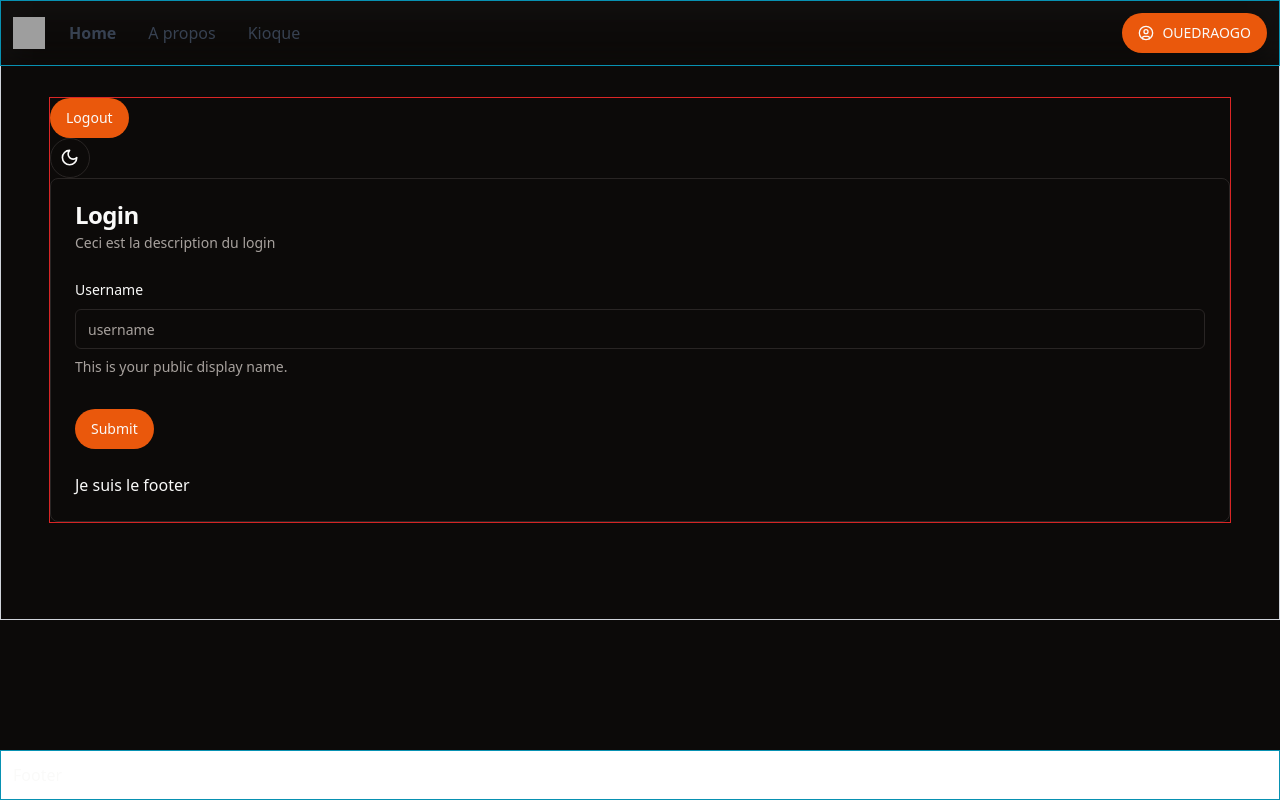
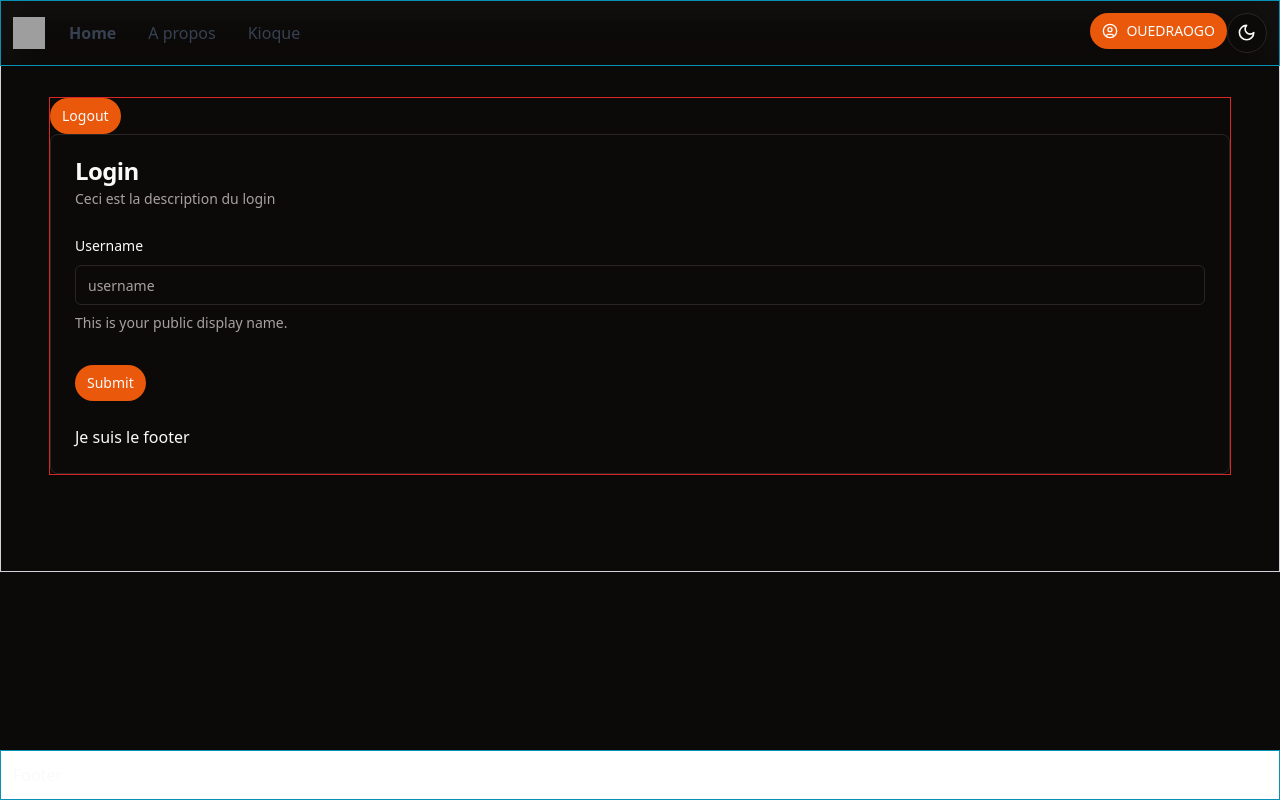
Before and after one commit to wendkoagenda/stachTest, a React (Vite) app: page /login in a window 1280 px wide. Both pictures are taken after typing "Sample" into the empty fields and a click on the button "Submit". Built offline with nearby package versions, Linux system fonts and the light colour scheme; grey boxes are pictures that could not be loaded.

Commit message:
Mise ajour du style des butons

```diff
--- a/src/components/commons/HorizontalHeader.tsx
+++ b/src/components/commons/HorizontalHeader.tsx
@@ -8,6 +8,7 @@ import { useEffect, useRef, useState } from "react";
 import { Link } from "react-router-dom";
 import Dropdown from "../custom/Dropdown";
 import UserDropdown from "../custom/UserDropdown";
+import { ModeToggle } from "../ui/mode-toggle";
 
 export default function HorizontalHeader() {
   const [isMenuOpen, setIsMenuOpen] = useState(false);
@@ -78,7 +79,8 @@ export default function HorizontalHeader() {
           </div>
         </div>
         <div className="flex items-center">
-          <div className="hidden sm:block">
+          <div className="hidden  sm:block">
+            <div className="flex flex-row">
               <div>
                 <UserDropdown title="OUEDRAOGO">
                   <>
@@ -96,6 +98,10 @@ export default function HorizontalHeader() {
                     </a>
                   </>
                 </UserDropdown>
+              </div>
+              <div>
+                <ModeToggle />
+              </div>
             </div>
           </div>
           <div className="-mr-2 flex md:hidden">
--- a/src/components/custom/UserDropdown.tsx
+++ b/src/components/custom/UserDropdown.tsx
@@ -38,7 +38,7 @@ const UserDropdown: React.FC<DropdownProps> = ({ children, title }) => {
 
   return (
     <div className="relative" ref={dropdownRef}>
-      <Button className="rounded-full" onClick={toggleDropdown}>
+      <Button onClick={toggleDropdown}>
         <CircleUser className="mr-2 h-4 w-4" /> {title}
       </Button>
       {isOpen && (
--- a/src/components/ui/button.tsx
+++ b/src/components/ui/button.tsx
@@ -21,14 +21,14 @@ const buttonVariants = cva(
       },
       size: {
         default: "h-10 px-4 py-2",
-        sm: "h-9 rounded-md px-3",
+        sm: "h-9 rounded-full px-3",
         lg: "h-11 rounded-md px-8",
         icon: "h-10 w-10",
       },
     },
     defaultVariants: {
       variant: "default",
-      size: "default",
+      size: "sm",
     },
   }
 );
--- a/src/pages/auth/Login.tsx
+++ b/src/pages/auth/Login.tsx
@@ -42,7 +42,7 @@ export default function Login() {
   });
 
   function onSubmit(values: z.infer<typeof formSchema>) {
-    console.log("Login model:", values);
+    console.log("Logn model:", values);
     dispatch(login());
     navigate("/");
   }
--- a/src/pages/home/Home.tsx
+++ b/src/pages/home/Home.tsx
@@ -75,7 +75,6 @@ export default function Home() {
               <Button onClick={handleLogin}>Login</Button>
             )}
           </div>
-          <ModeToggle />
           <Card>
             <CardHeader>
               <CardTitle>Login</CardTitle>
```
Lines whose indentation alone changed are shown as unchanged.
